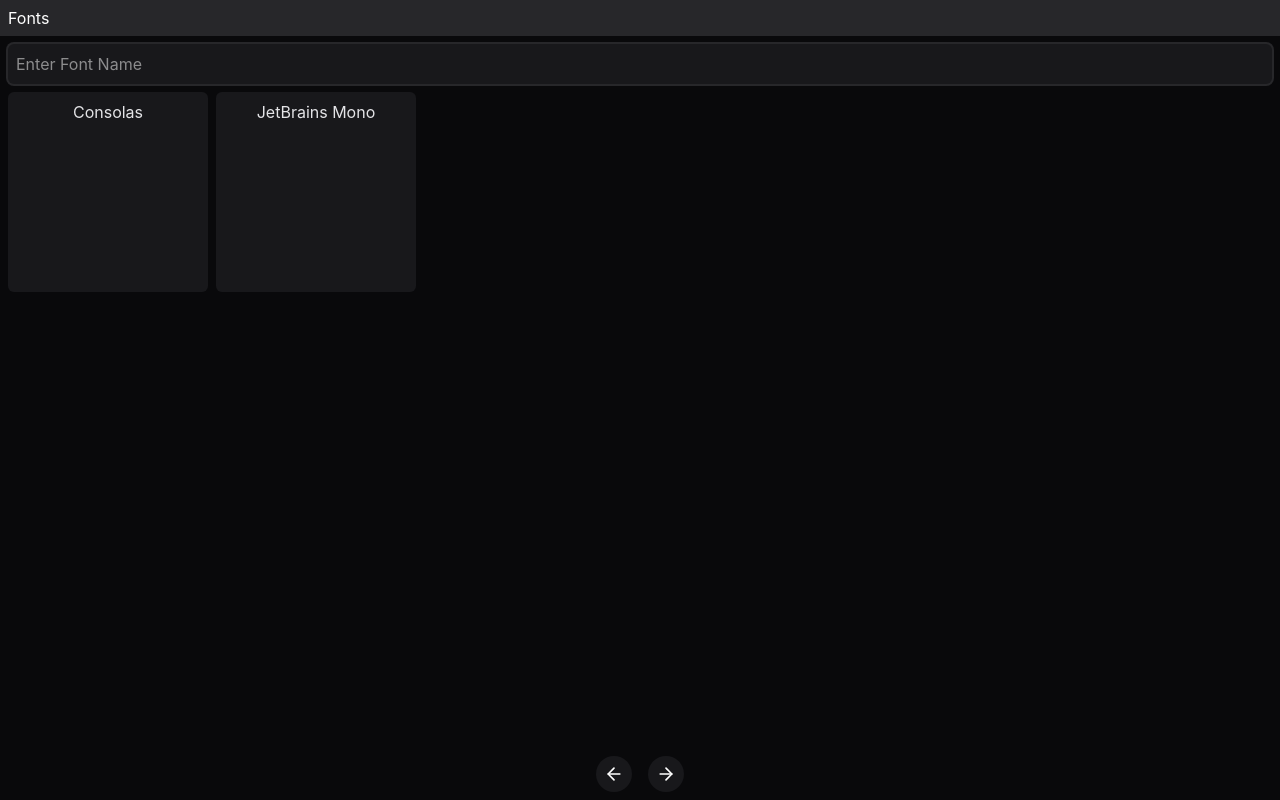
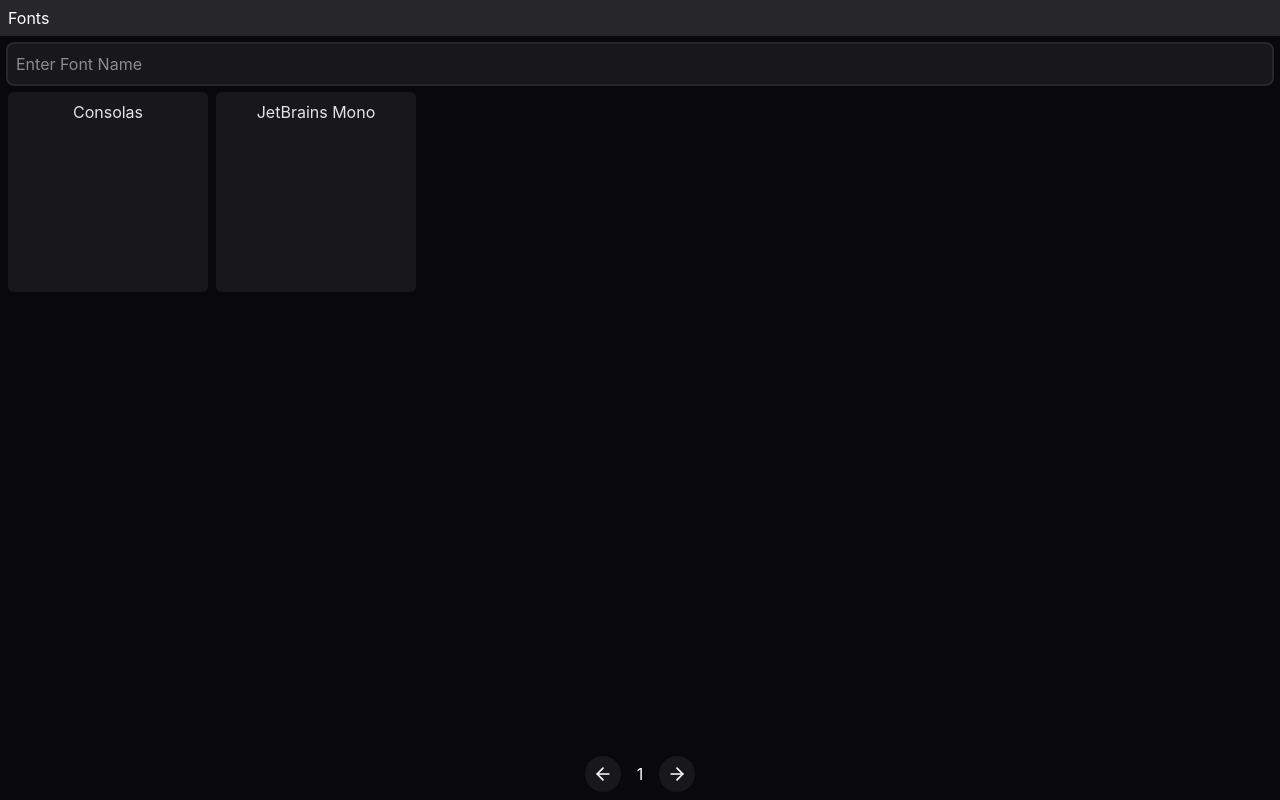
Before and after one commit to m-chen-dev/vscode-font-switcher, a React (Vite) app: page / in a window 1280 px wide. Built offline with nearby package versions, Linux system fonts and the light colour scheme.

Commit message:
Added page number to show what page user is on

```diff
--- a/src/App.tsx
+++ b/src/App.tsx
@@ -347,6 +347,7 @@
             {fonts?.[pageIndex] && (
                 <div className="flex justify-center items-center gap-4 p-2">
                     <ArrowButton onClick={onGoBack} side="Left" />
+                    <p>{pageIndex + 1}</p>
                     <ArrowButton onClick={onGoForward} side="Right" />
                 </div>
             )}
```
